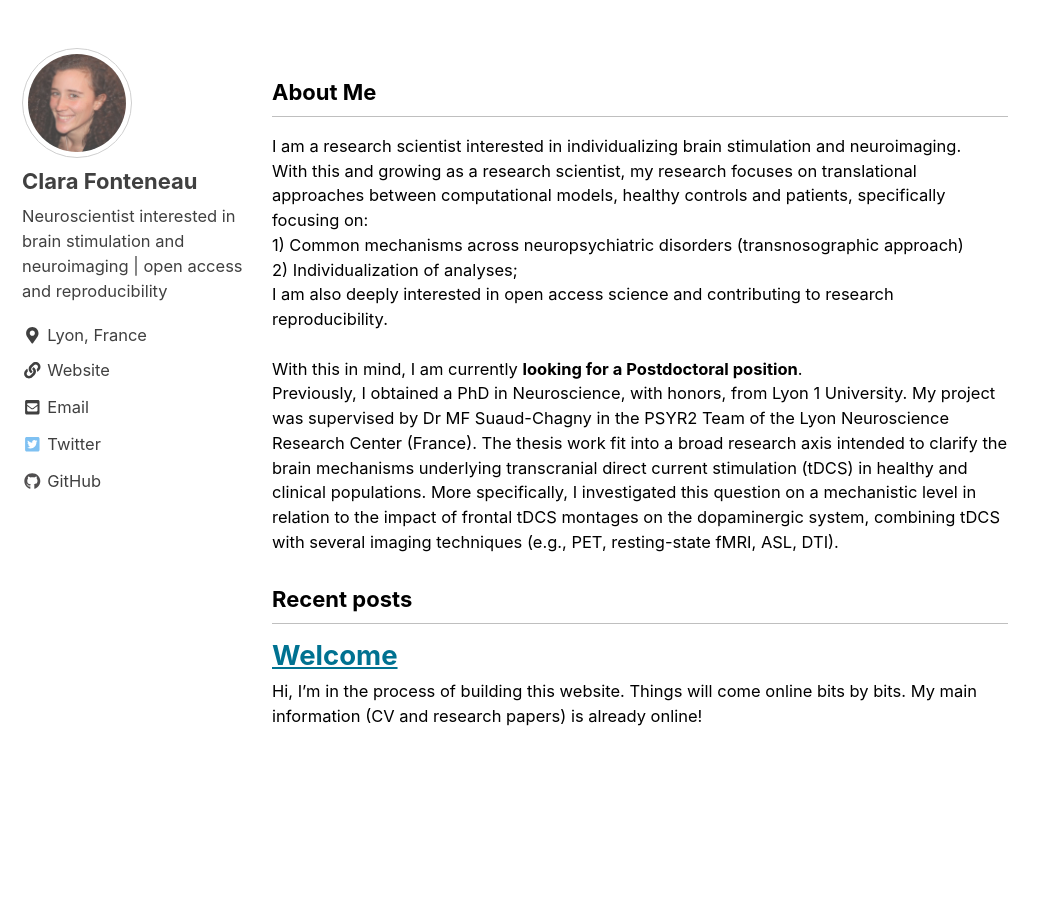
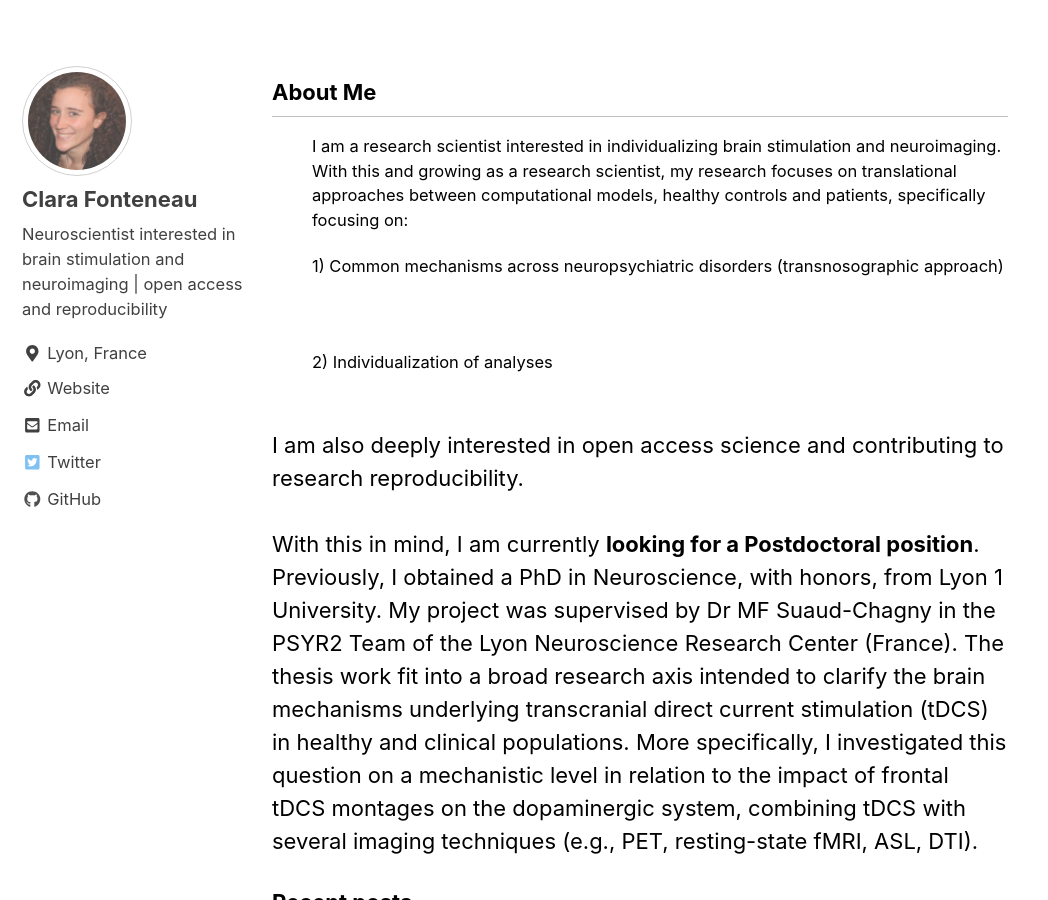
Before and after one commit to clarafonteneau/clarafonteneau.github.io, a Jekyll site: the page built from index.html, in a window 1280 px wide and 900 px high, scrolled down 347 px. Shown: the whole window, without its empty margins (0-1048 px from the left). Built offline with Jekyll 4.4.1, drawn with Linux system fonts in a browser that asks for light colours; nearby versions of some CDN libraries; the list of posts is cut into pages by our own code.

Commit message:
website update

```diff
--- a/_layouts/home.html
+++ b/_layouts/home.html
@@ -5,10 +5,10 @@ header:
 ---
 
 <h3 class="archive__subtitle">{{ site.data.ui-text[site.locale].about_me | default: "About Me" }}</h3>
-<p> I am a research scientist interested in individualizing brain stimulation and neuroimaging.<br>
+<p style="margin-left: 40px"> I am a research scientist interested in individualizing brain stimulation and neuroimaging.<br>
   With this and growing as a research scientist, my research focuses on translational approaches between computational models, healthy controls and patients, specifically focusing on:<br>
-  <text-indent:50px> 1) Common mechanisms across neuropsychiatric disorders (transnosographic approach) </text-indent><br>
-  <text-indent:50px> 2) Individualization of analyses;</text-indent><br>
+  <p style="margin-left: 40px"> 1) Common mechanisms across neuropsychiatric disorders (transnosographic approach) </p><br>
+  <p style="margin-left: 40px"> 2) Individualization of analyses</p><br>
 I am also deeply interested in open access science and contributing to research reproducibility.<br>
 <br>
 With this in mind, I am currently <b>looking for a Postdoctoral position</b>.<br>
```
Also changed, not shown: _posts/2018-09-26-test.markdown (added, +7 -0 lines).
